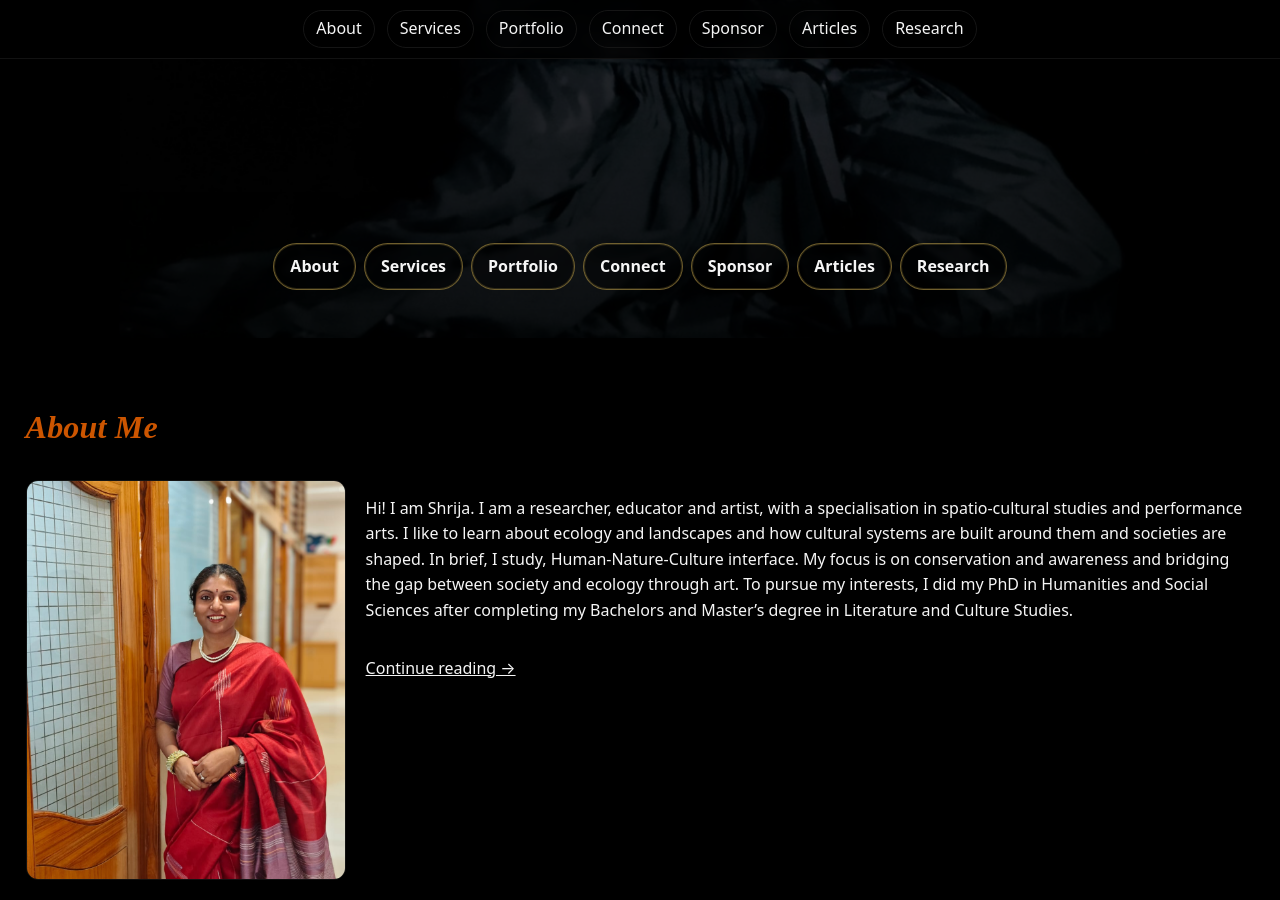
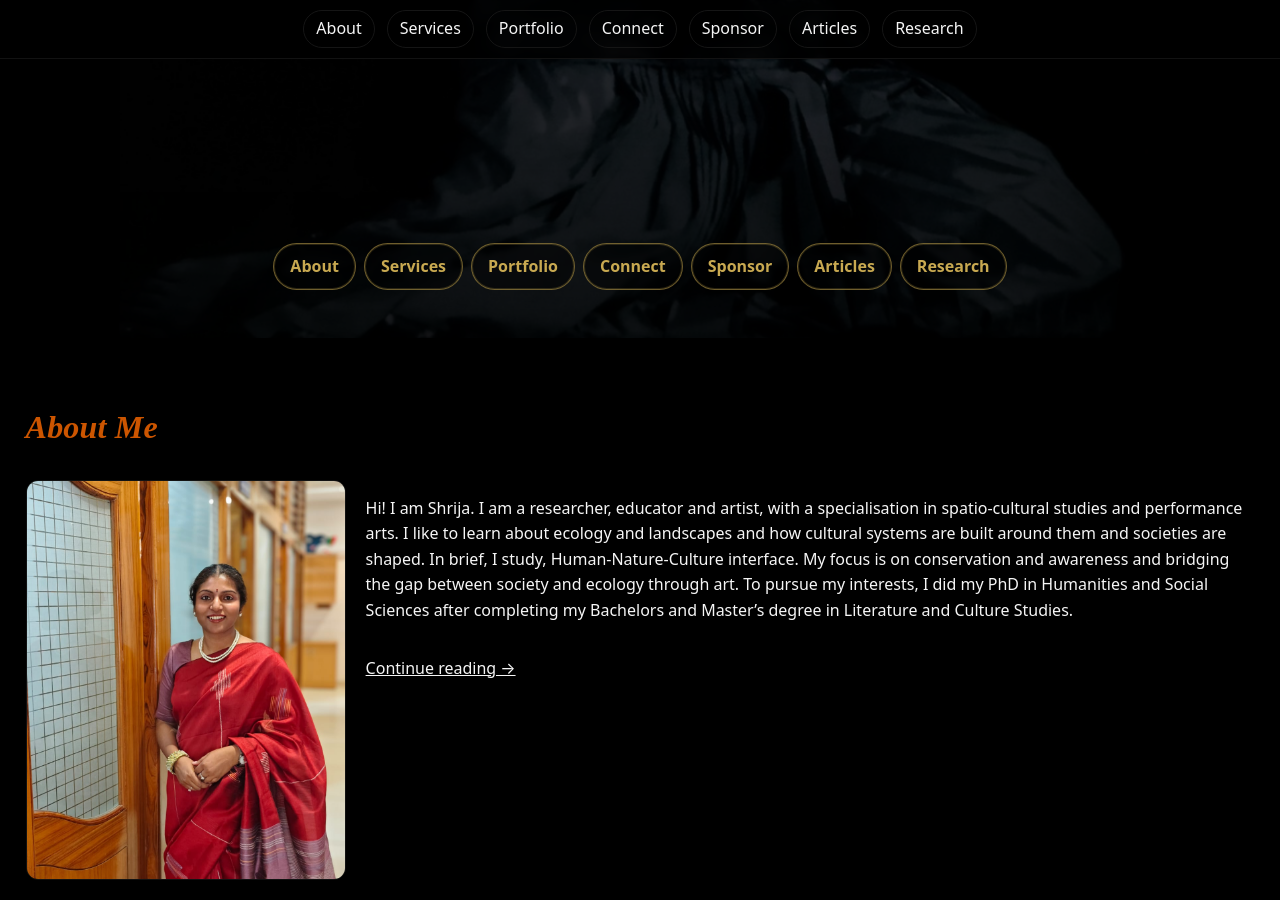
Before and after one commit to techunderfive/Bharatnatyam-Srs, a Jekyll site: the page built from index.html, in a window 1280 px wide and 900 px high, scrolled down 621 px. Built offline with Jekyll 4.4.1, drawn with Linux system fonts in a browser that asks for light colours; some web fonts are replaced.

Commit message:
Publish: add missing images and updated base.css; ensure all assets included for Pages

```diff
--- a/assets/css/base.css
+++ b/assets/css/base.css
@@ -5,6 +5,7 @@
   --muted: #b5b5b5;
   --accent: #ff4d4d;
   --card: #111;
+  --brand: #C8A951;
 }
 
 * { box-sizing: border-box; }
```
Also changed, not shown: assets/images/Pose1_1349x1600.jpg (added), assets/images/Pose1_600x800.jpg (added), assets/images/Pose2_600x800.jpg (added), assets/images/Pose3_1349x1600.jpg (added), assets/images/Pose4_1349x1600.jpg (added).
